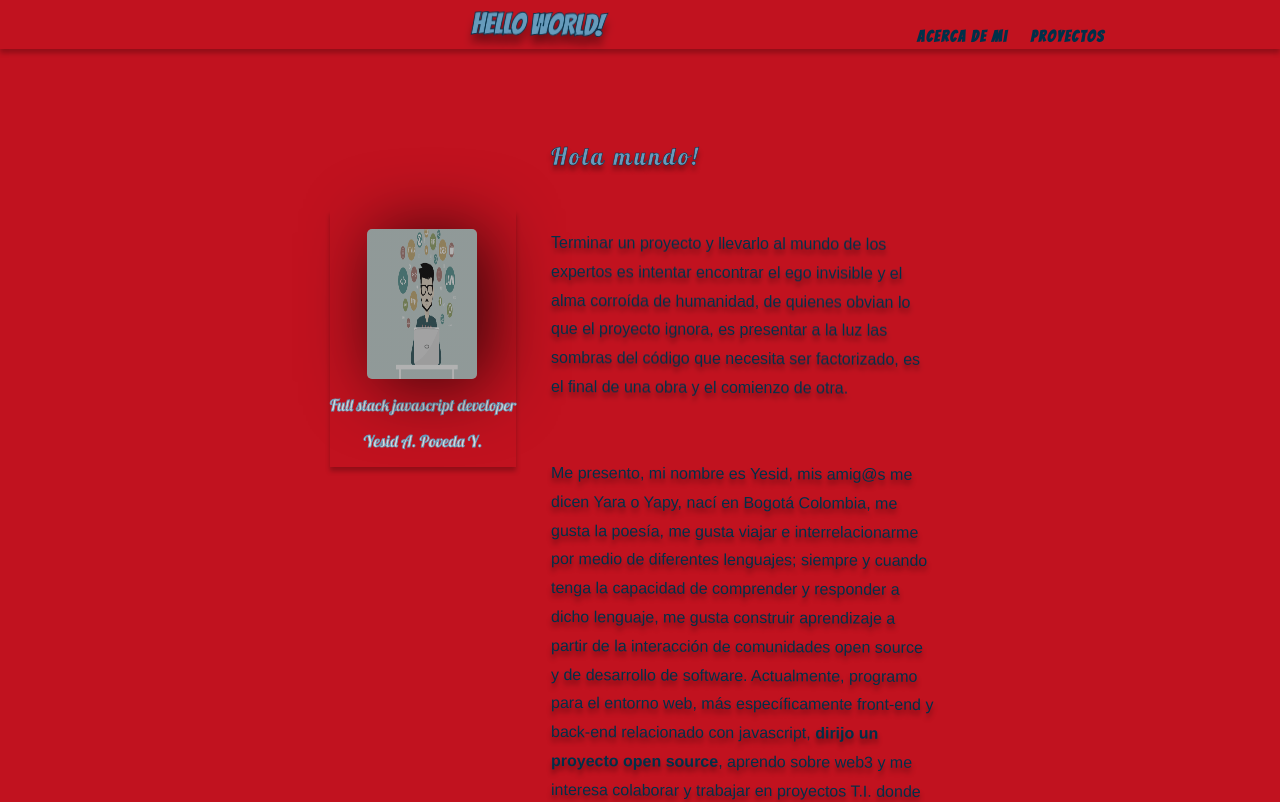
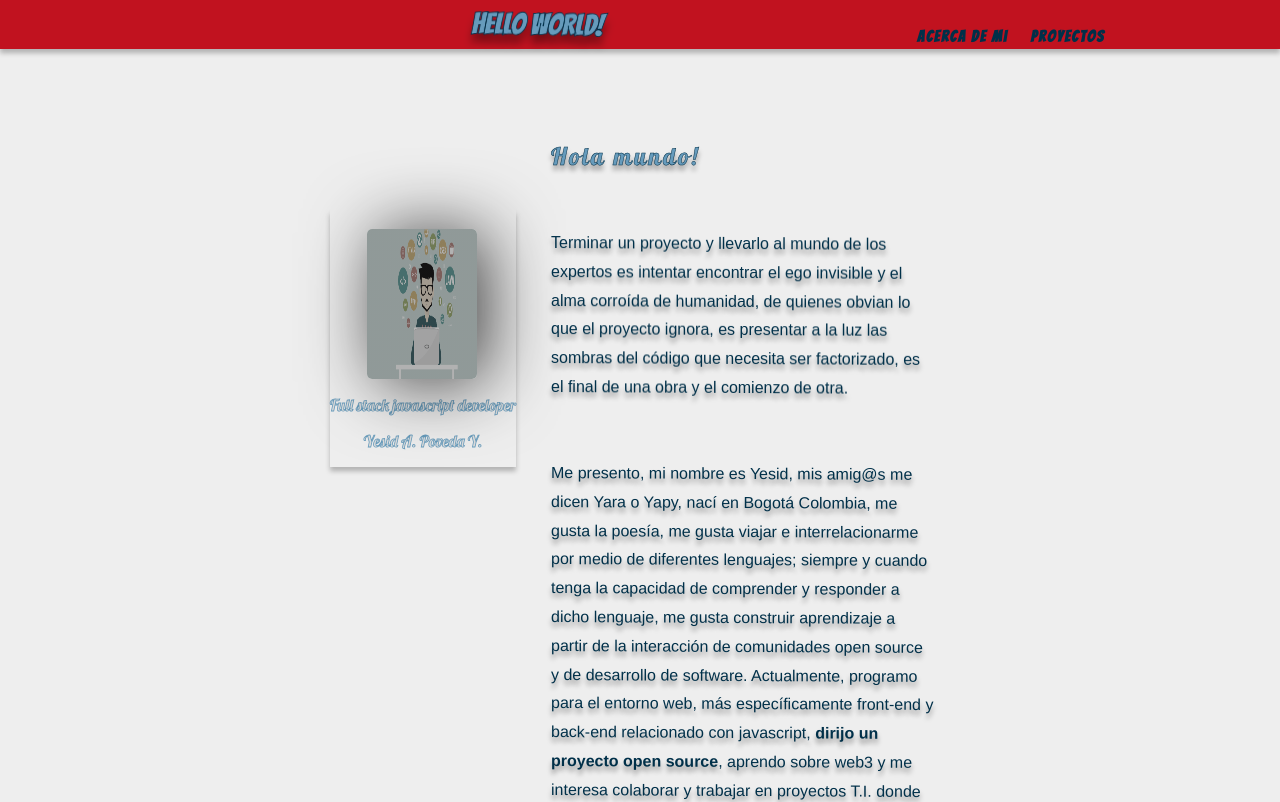
Before and after one commit to yesialexanderpoveda/mycv, a React (Create React App) app: page / in a window 1280 px wide. Shown: the top 802 px of the page. Built offline with nearby package versions, Linux system fonts and the light colour scheme.

Commit message:
change color background

```diff
--- a/src/App.css
+++ b/src/App.css
@@ -10,6 +10,8 @@
     margin: 0 20%;
     margin-bottom: 10px;
     z-index: -1;
+
+
   }
   @media (max-width: 790px) {
     .div{
--- a/src/App.js
+++ b/src/App.js
@@ -19,7 +19,8 @@ function App() {
           </Navhead>
 
         </DivHeader>
-        <Routes basename="/mycv">
+
+        <Routes className="div" basename="/mycv">
           <Route path="/" element={<About />} />
           <Route path="/projects" element={<Projects />}>
             <Route path="detail" element={<Search />} />
--- a/src/index.css
+++ b/src/index.css
@@ -9,7 +9,7 @@ body {
     sans-serif;
   -webkit-font-smoothing: antialiased;
   -moz-osx-font-smoothing: grayscale;
-  background: #c1121f;
+  background: #eee;
 
 }
 
--- a/src/styles/about.style.js
+++ b/src/styles/about.style.js
@@ -9,6 +9,7 @@ display: flex;
 flex-direction: column;
 justify-content: center;
 align-items: center;
+
 @media (min-width: 790px) {
   min-height: 80vh;
   flex-direction: row;
```
